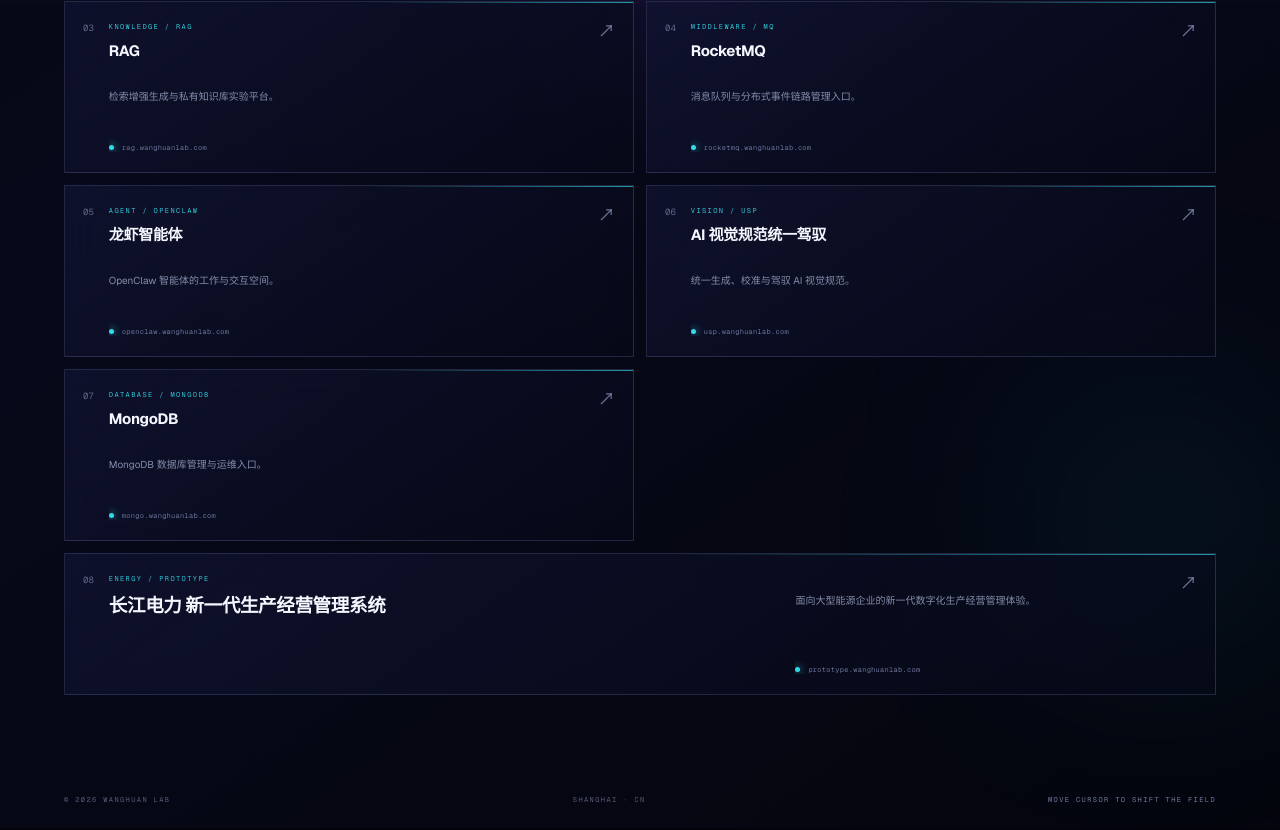
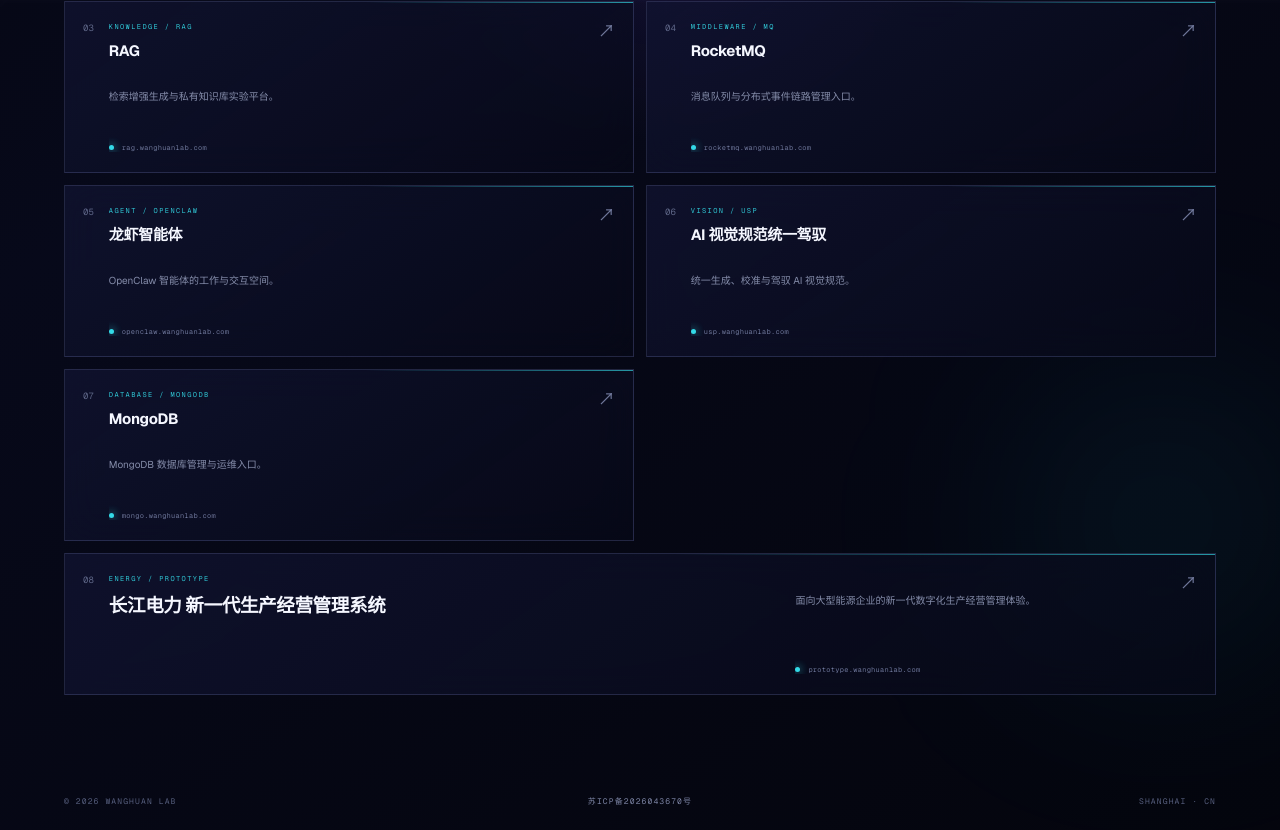
Before and after one commit to wanghuanlab/www.wanghuanlab.com, a Next.js app: page / in a window 1280 px wide. Shown: the part 1041-1871 px from the top of the page. Built offline with nearby package versions, Linux system fonts and the light colour scheme.

Commit message:
Add ICP registration footer

```diff
--- a/app/globals.css
+++ b/app/globals.css
@@ -72,8 +72,10 @@
 .portal--featured .portal-copy { display: grid; grid-template-columns: minmax(260px, 1.3fr) minmax(200px, .8fr); grid-template-rows: auto auto 1fr; column-gap: 34px; width: 100%; }
 .portal--featured .portal-eyebrow { grid-column: 1; }.portal--featured strong { grid-column: 1; min-height: auto; font-size: clamp(18px, 1.45vw, 24px); }.portal--featured .portal-description { grid-column: 2; grid-row: 2; align-self: center; }.portal--featured .portal-domain { grid-column: 2; grid-row: 3; }
 
-footer { position: absolute; bottom: 22px; left: 5vw; right: 5vw; display: flex; justify-content: space-between; color: #555d7c; font: 7px var(--font-geist-mono); letter-spacing: .2em; z-index: 4; }
-.scroll-note { color: #727b9f; }
+footer { position: absolute; bottom: 22px; left: 5vw; right: 5vw; display: grid; grid-template-columns: 1fr auto 1fr; align-items: center; color: #555d7c; font: 8px var(--font-geist-mono); letter-spacing: .14em; z-index: 4; }
+.icp { justify-self: center; color: #7c84a4; transition: color .25s ease, text-shadow .25s ease; }
+.icp:hover, .icp:focus-visible { color: var(--cyan); outline: none; text-shadow: 0 0 12px rgba(57, 243, 255, .55); }
+.location { justify-self: end; }
 
 @keyframes reveal { from { opacity: 0; transform: translateY(22px); } to { opacity: 1; transform: none; } }
 @keyframes cardIn { from { opacity: 0; transform: translateY(20px); } }
@@ -102,7 +104,7 @@
   .orbital-system { width: 105vw; margin-left: -12vw; margin-top: -10px; margin-bottom: -55px; }
   .core { width: 90px; height: 90px; }.coordinate { display: none; }
   .portal-grid { grid-template-columns: 1fr; gap: 10px; }.portal { min-height: 158px; }.portal--featured { grid-column: auto; }.portal--featured .portal-copy { display: flex; }.portal--featured strong { font-size: 17px; }.portal--featured .portal-description { margin-top: 0; }
-  footer { padding: 0 20px 24px; }.scroll-note { display: none; }
+  footer { grid-template-columns: 1fr; gap: 12px; padding: 0 20px 24px; text-align: center; }.icp, .location { justify-self: center; }
 }
 @media (prefers-reduced-motion: reduce) {
   *, *::before, *::after { animation-duration: .01ms !important; animation-iteration-count: 1 !important; scroll-behavior: auto !important; }
--- a/app/page.tsx
+++ b/app/page.tsx
@@ -244,8 +244,8 @@
 
       <footer>
         <span>© 2026 WANGHUAN LAB</span>
-        <span>SHANGHAI · CN</span>
-        <span className="scroll-note">MOVE CURSOR TO SHIFT THE FIELD</span>
+        <a className="icp" href="https://beian.miit.gov.cn/" target="_blank" rel="noreferrer">苏ICP备2026043670号</a>
+        <span className="location">SHANGHAI · CN</span>
       </footer>
     </main>
   );
```
